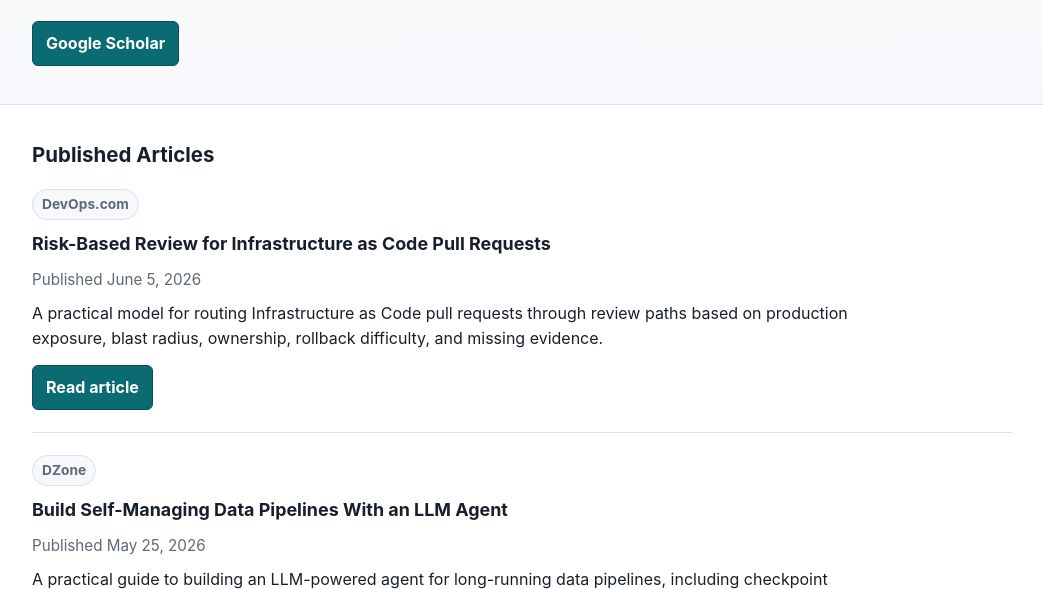
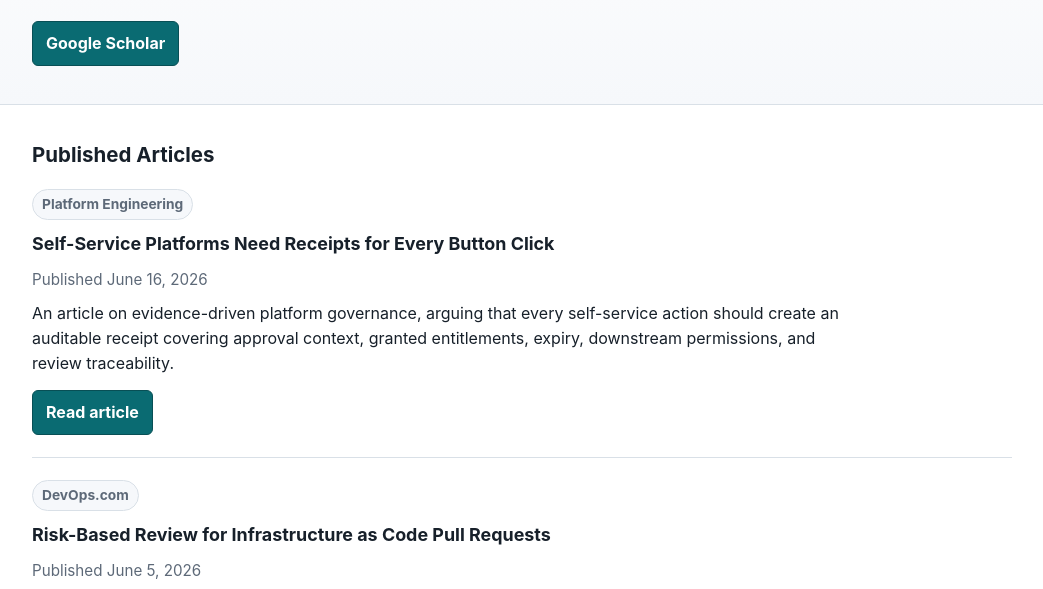
Before and after one commit to krishnamuppidi/publications, a plain HTML site: page index.html in a window 1280 px wide. Shown: the part 201-790 px from the top of the page, without its empty margins (118-1161 px from the left). Drawn offline with Linux system fonts and the light colour scheme.

Commit message:
Add Platform Engineering article

```diff
--- a/index.html
+++ b/index.html
@@ -189,6 +189,16 @@
         <h2 id="published">Published Articles</h2>
 
         <article class="article">
+          <span class="tag">Platform Engineering</span>
+          <h3>Self-Service Platforms Need Receipts for Every Button Click</h3>
+          <div class="meta">Published June 16, 2026</div>
+          <p class="summary">An article on evidence-driven platform governance, arguing that every self-service action should create an auditable receipt covering approval context, granted entitlements, expiry, downstream permissions, and review traceability.</p>
+          <div class="links">
+            <a class="primary" href="https://platformengineering.com/features/self-service-platforms-need-receipts-for-every-button-click/">Read article</a>
+          </div>
+        </article>
+
+        <article class="article">
           <span class="tag">DevOps.com</span>
           <h3>Risk-Based Review for Infrastructure as Code Pull Requests</h3>
           <div class="meta">Published June 5, 2026</div>
```
Also changed, not shown: 1 other file.
